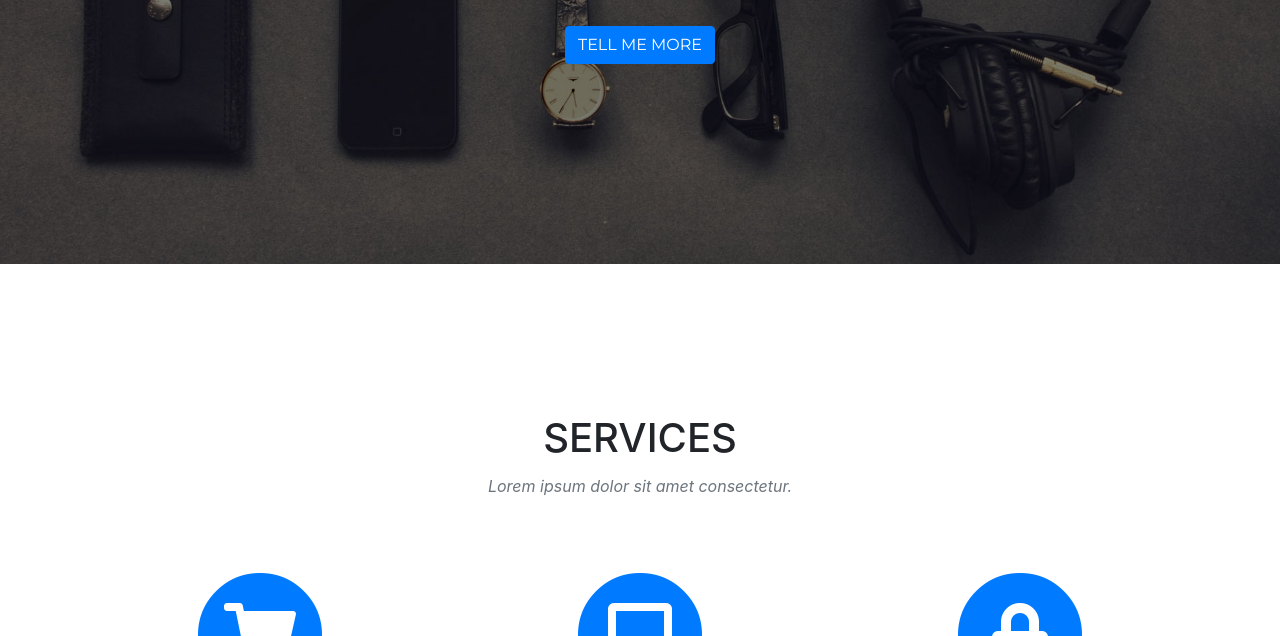
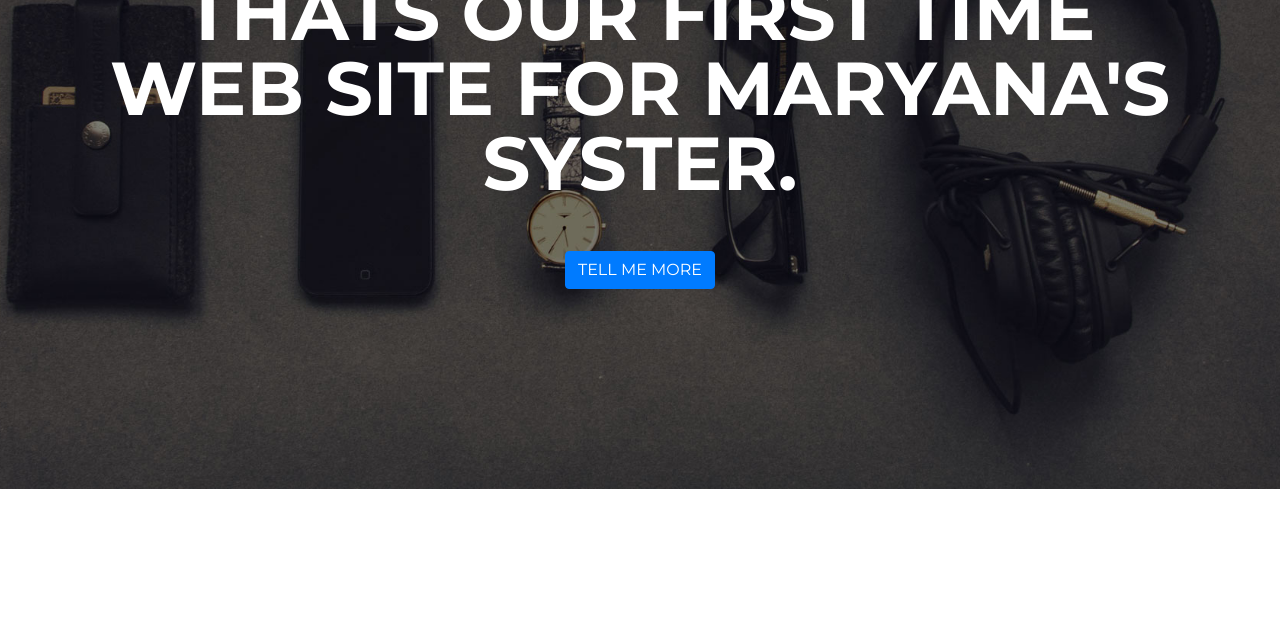
Before and after one commit to loriin14/myshinystore.github.io, a website with bundled scripts: page index.html in a window 1280 px wide. Shown: the part 464-1100 px from the top of the page. Built offline with nearby package versions, Linux system fonts and the light colour scheme; a web font is replaced by a local one.

Commit message:
Update index.html

```diff
--- a/index.html
+++ b/index.html
@@ -62,7 +62,7 @@
     <div class="container">
       <div class="intro-text">
         <div class="intro-lead-in">Welcome To Our Studio!</div>
-        <div class="intro-heading text-uppercase">It's Nice To Meet You</div>
+        <div class="intro-heading text-uppercase">It's Nice To Meet You. Thats our first time web site for Maryana's syster.</div>
         <a class="btn btn-primary btn-xl text-uppercase js-scroll-trigger" href="#services">Tell Me More</a>
       </div>
     </div>
```
